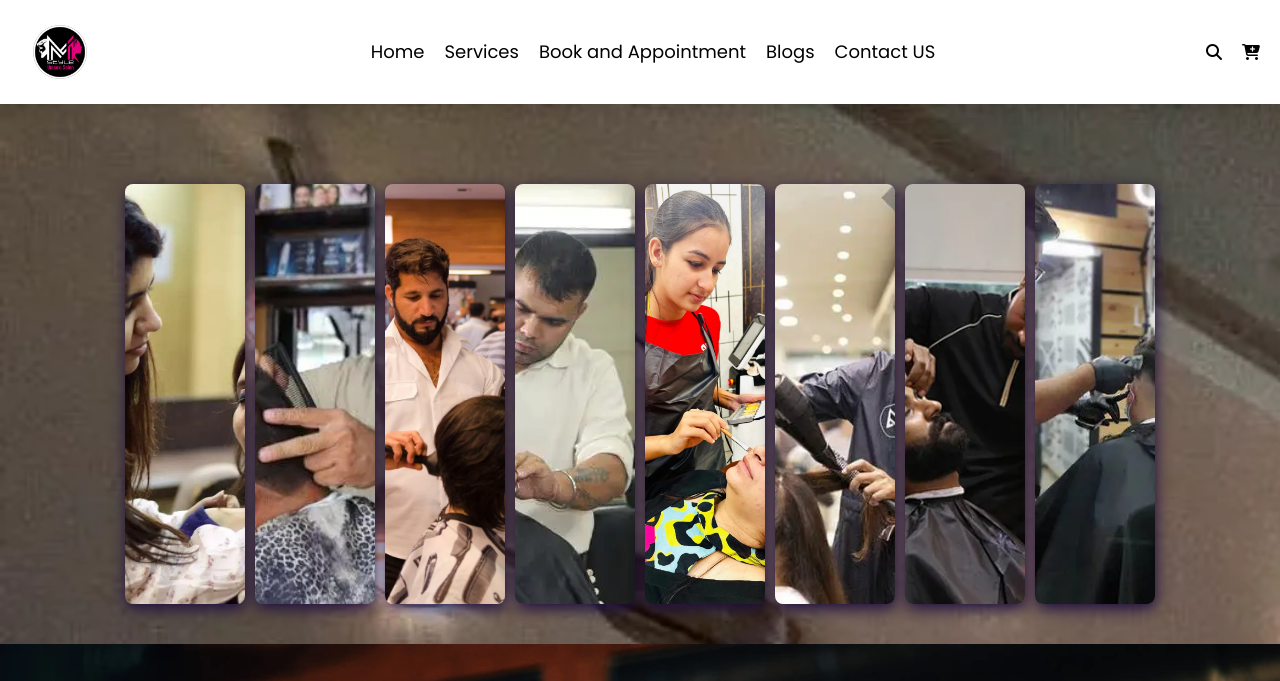
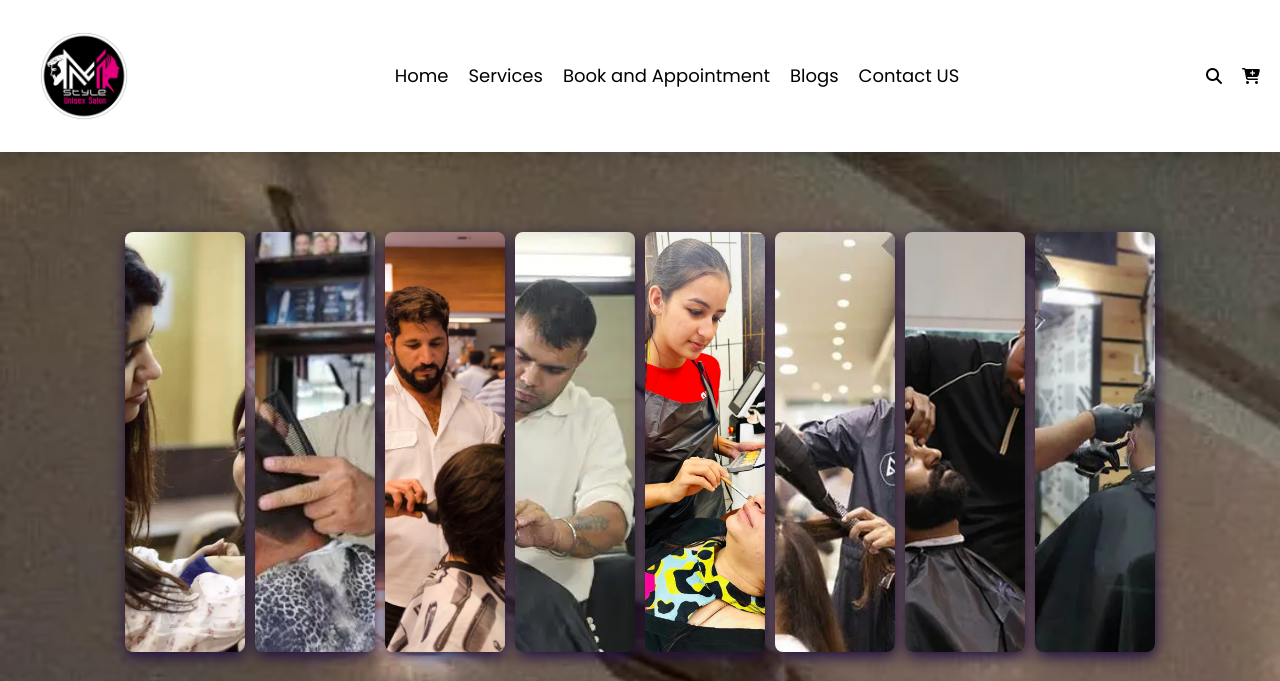
Before and after one commit to ShreeRam12/html_code, a website: page index.html in a window 1280 px wide. Shown: the top 681 px of the page. Drawn offline with nearby package versions, Linux system fonts and the light colour scheme.

Commit message:
Logo Size Updated in Navbar

```diff
--- a/index.html
+++ b/index.html
@@ -122,7 +122,7 @@
         <!-- NAVBAR  -->
         <div class=" bg-white shadow-lg">
             <div class="container mx-auto flex items-center justify-between py-3 px-5">
-                <div class="w-20">
+                <div class="w-32 cursor-pointer">
                     <img src="assets/Indian_barber/Unisex_Saloon_Logo.webp" alt="Barber Logo">
                 </div>
                 <div class="hidden md:flex space-x-5 text-lg navfont">
```
